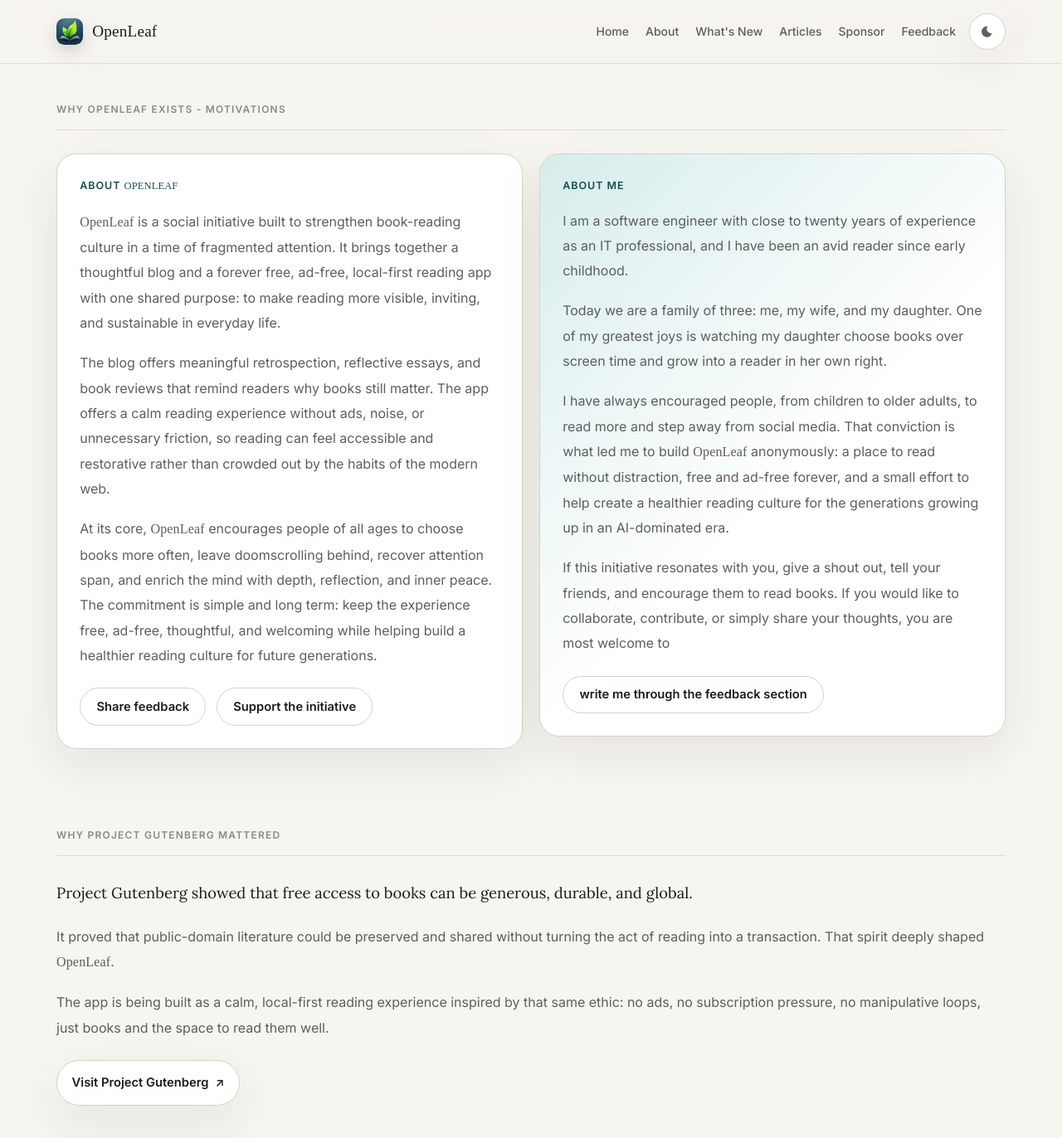
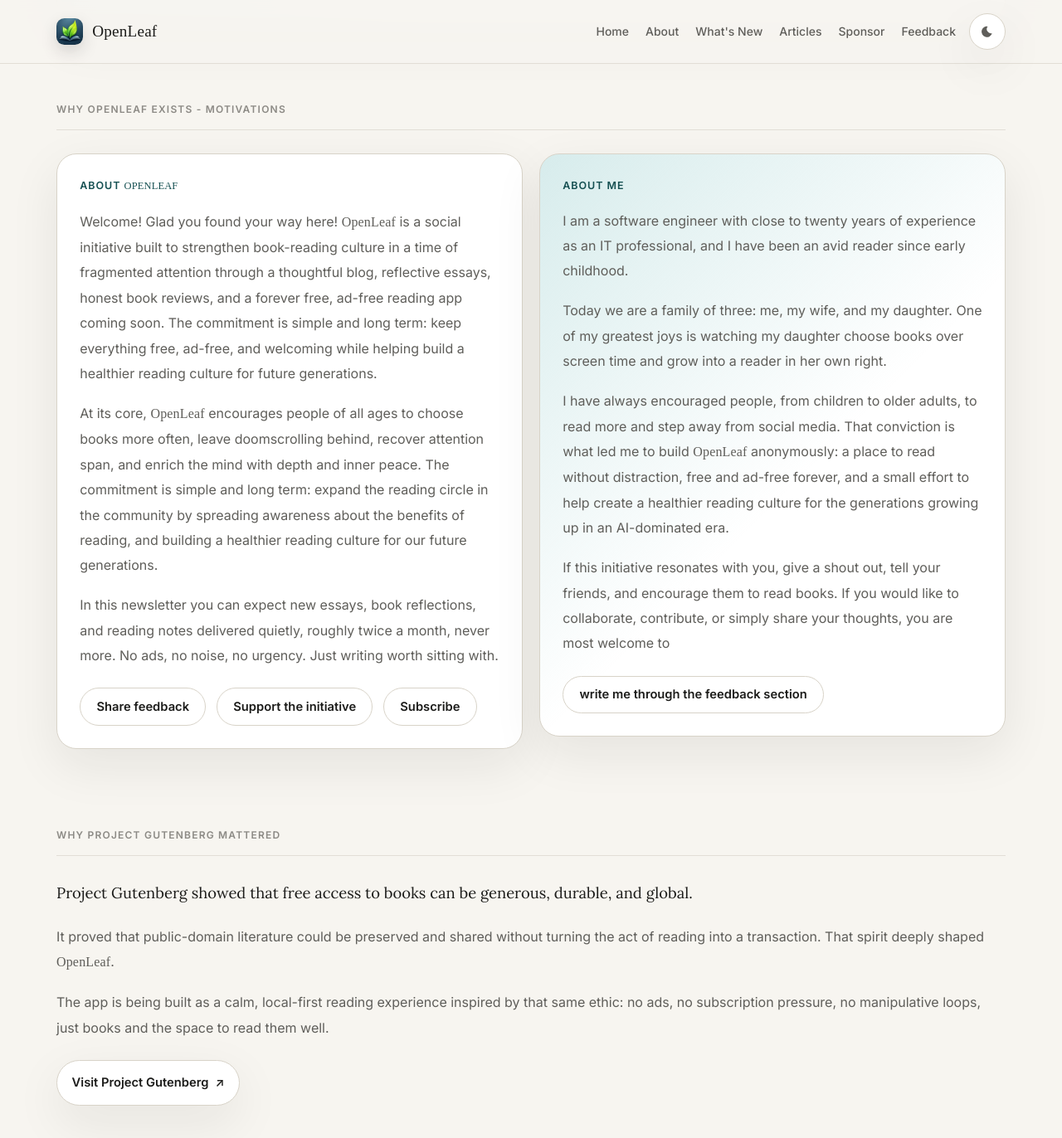
Before and after one commit to openleafsupport/openleafsupport.github.io, a Jekyll site: the page built from index.html, in a window 1280 px wide and 1400 px high, scrolled down 772 px. Shown: the top 1372 px of the window at 83% size. Built offline with Jekyll 4.4.1, drawn with Linux system fonts in a browser that asks for light colours; comment, search, counter and statistics services are not loaded.

Commit message:
updating texts

```diff
--- a/assets/styles.css
+++ b/assets/styles.css
@@ -1338,7 +1338,6 @@ html[data-theme="dark"] .theme-icon-moon { display: none; }
 
 .subscribe-section {
   padding: 3rem 0;
-  padding-top: 0;
 }
 
 .subscribe-section .subscribe-block {
--- a/index.html
+++ b/index.html
@@ -43,17 +43,19 @@ description: OpenLeaf is an initiative dedicated to encouraging more people to r
     <article class="about-panel">
       <p class="about-panel-title">About <span class="brand-name">OpenLeaf</span></p>
       <p class="section-text">
-        <span class="brand-name">OpenLeaf</span> is a social initiative built to strengthen book-reading culture in a time of fragmented attention. It brings together a thoughtful blog and a forever free, ad-free, local-first reading app with one shared purpose: to make reading more visible, inviting, and sustainable in everyday life.
+        Welcome! Glad you found your way here!
+        <span class="brand-name">OpenLeaf</span> is a social initiative built to strengthen book-reading culture in a time of fragmented attention through a thoughtful blog, reflective essays, honest book reviews, and a forever free, ad-free reading app coming soon. The commitment is simple and long term: keep everything free, ad-free, and welcoming while helping build a healthier reading culture for future generations.
       </p>
       <p class="section-text">
-        The blog offers meaningful retrospection, reflective essays, and book reviews that remind readers why books still matter. The app offers a calm reading experience without ads, noise, or unnecessary friction, so reading can feel accessible and restorative rather than crowded out by the habits of the modern web.
+        At its core, <span class="brand-name">OpenLeaf</span> encourages people of all ages to choose books more often, leave doomscrolling behind, recover attention span, and enrich the mind with depth and inner peace. The commitment is simple and long term: expand the reading circle in the community by spreading awareness about the benefits of reading, and building a healthier reading culture for our future generations.
       </p>
       <p class="section-text">
-        At its core, <span class="brand-name">OpenLeaf</span> encourages people of all ages to choose books more often, leave doomscrolling behind, recover attention span, and enrich the mind with depth, reflection, and inner peace. The commitment is simple and long term: keep the experience free, ad-free, thoughtful, and welcoming while helping build a healthier reading culture for future generations.
+        In this newsletter you can expect new essays, book reflections, and reading notes delivered quietly, roughly twice a month, never more. No ads, no noise, no urgency. Just writing worth sitting with.
       </p>
       <div class="section-actions side-by-side">
         <a class="cta-button cta-button-secondary" href="#feedback">Share feedback</a>
         <a class="cta-button cta-button-secondary" href="#sponsor">Support the initiative</a>
+        <a class="cta-button cta-button-secondary" href="#subscribe">Subscribe</a>
       </div>
     </article>
 
@@ -167,7 +169,7 @@ description: OpenLeaf is an initiative dedicated to encouraging more people to r
 </section>
 {% endif %}
 
-<section class="subscribe-section">
+<section class="subscribe-section" id="subscribe">
   {% include subscribe-form.html id="home" %}
 </section>
 
```
